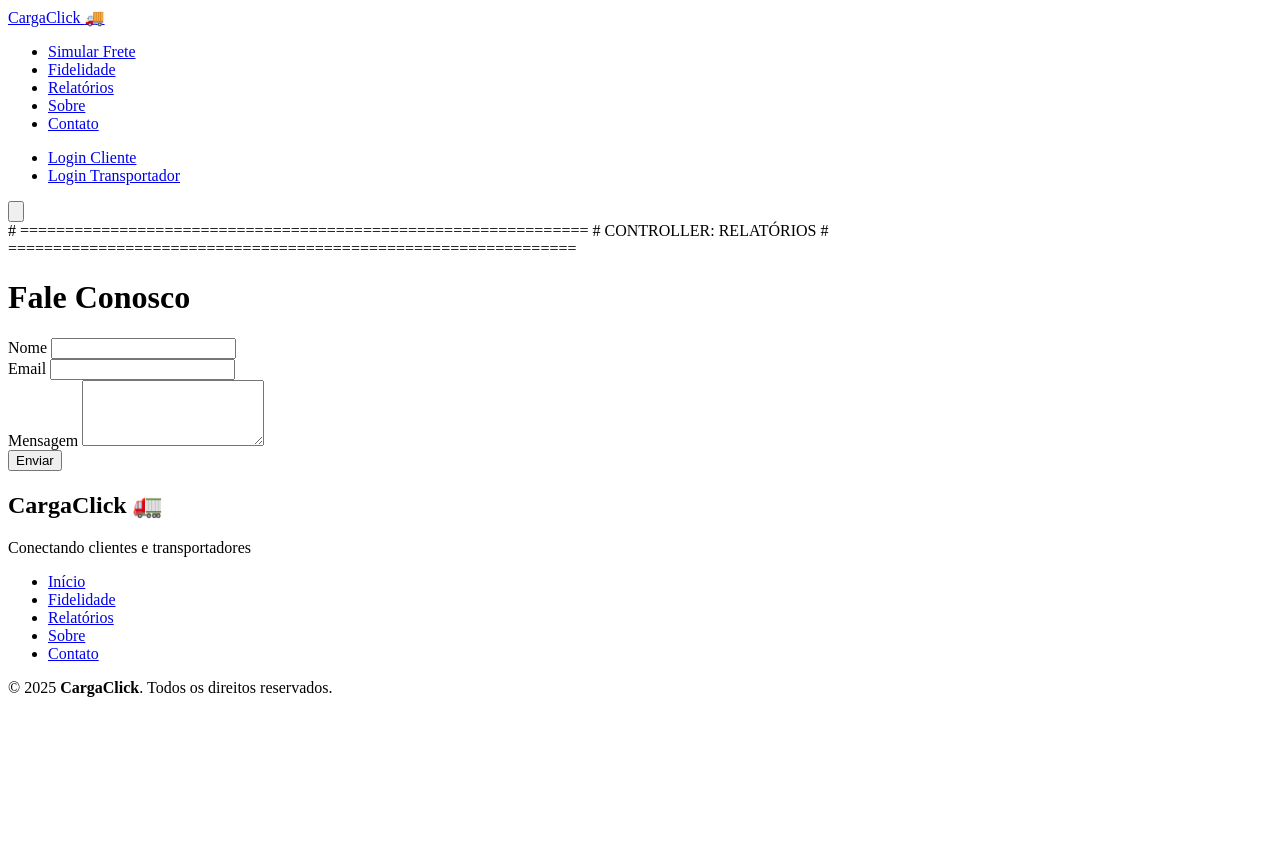
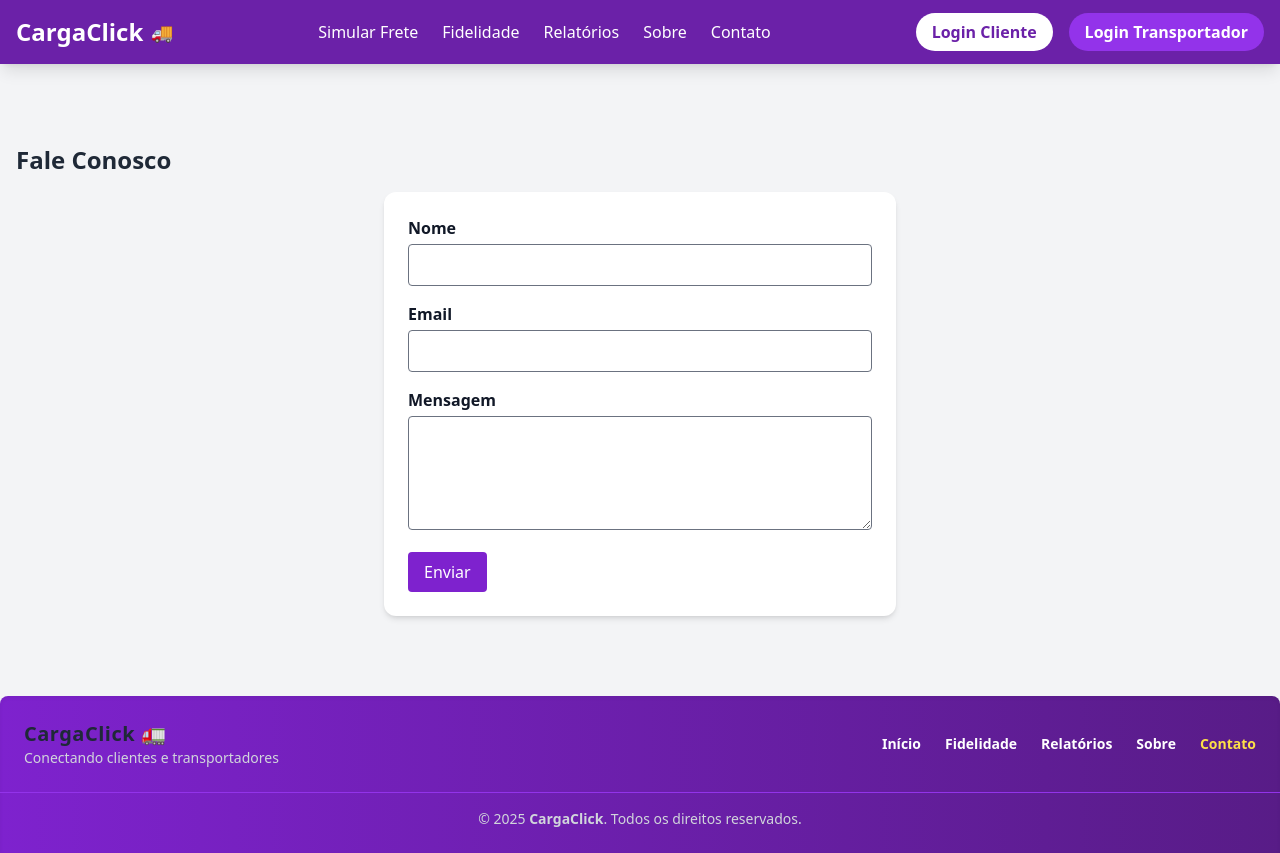
Before and after one commit to harleyjosesoncim/cargaclick, a Rails app: page /contato in a window 1280 px wide. Before the commit the page ends 697 px from the top, so only its background shows below. Run offline with Rails 7, Linux system fonts and the light colour scheme; style sheets or scripts are compiled from the project's sources; parts of the project's set-up code (start-up, migrations or seed data) failed here and were passed over.

Commit message:
fix(layout): inclui tailwind e leaflet na ordem correta

```diff
--- a/app/views/layouts/application.html.erb
+++ b/app/views/layouts/application.html.erb
@@ -4,7 +4,7 @@
     <meta charset="utf-8">
     <meta name="viewport" content="width=device-width, initial-scale=1">
 
-    <!-- Tema p/ light/dark (ajusta barra do navegador em mobile) -->
+    <!-- Tema p/ light/dark (barra do navegador em mobile) -->
     <meta name="theme-color" content="#0b132b" media="(prefers-color-scheme: dark)">
     <meta name="theme-color" content="#ffffff" media="(prefers-color-scheme: light)">
 
@@ -21,49 +21,44 @@
     <%= csrf_meta_tags %>
     <%= csp_meta_tag %>
 
-    <!-- Leaflet: ícones fingerprintados (devem existir em app/assets/images) -->
-    <meta name="leaflet-icon" content="<%= asset_path('marker-icon.png') %>">
-    <meta name="leaflet-icon-2x" content="<%= asset_path('marker-icon-2x.png') %>">
-    <meta name="leaflet-shadow" content="<%= asset_path('marker-shadow.png') %>">
+    <!-- Leaflet: ícones fingerprintados -->
+    <meta name="leaflet-icon"     content="<%= asset_path('marker-icon.png') %>">
+    <meta name="leaflet-icon-2x"  content="<%= asset_path('marker-icon-2x.png') %>">
+    <meta name="leaflet-shadow"   content="<%= asset_path('marker-shadow.png') %>">
 
-    <!-- Stylesheets (ordem importa: libs antes do app) -->
+    <!-- Stylesheets (ordem: libs -> tailwind -> app) -->
     <%= stylesheet_link_tag "leaflet", "data-turbo-track": "reload" %>
+    <%= stylesheet_link_tag "tailwind", "inter-font", "data-turbo-track": "reload" %>
     <%= stylesheet_link_tag "application", "data-turbo-track": "reload" %>
 
     <!-- JavaScript (bundle gerado pelo esbuild em app/assets/builds) -->
     <%= javascript_include_tag "application", "data-turbo-track": "reload", defer: true %>
 
-    <!-- Alpine.js (CDN) — se usar CSP restrito, liberar domínio no secure_headers -->
+    <!-- Alpine.js por CDN (libere em CSP se necessário) -->
     <script defer src="https://unpkg.com/alpinejs@3.x.x/dist/cdn.min.js"></script>
 
-    <!-- Ponto de extensão para páginas -->
     <%= yield :head %>
   </head>
 
   <body class="bg-gray-100 dark:bg-gray-900 min-h-screen font-sans antialiased flex flex-col">
-    <!-- Navbar global -->
     <header>
       <%= render "layouts/navbar" %>
     </header>
 
-    <!-- Flash messages -->
     <% if lookup_context.exists?("shared/flash") %>
       <section class="container mx-auto mt-4 px-4">
         <%= render "shared/flash" %>
       </section>
     <% end %>
 
-    <!-- Conteúdo principal -->
     <main class="container mx-auto flex-1 px-4 pt-24 pb-8">
       <%= yield %>
     </main>
 
-    <!-- Rodapé -->
     <footer>
       <%= render "layouts/footer" %>
     </footer>
 
-    <!-- Ponto de extensão para scripts no fim do body -->
     <%= yield :body_end %>
   </body>
 </html>
```
